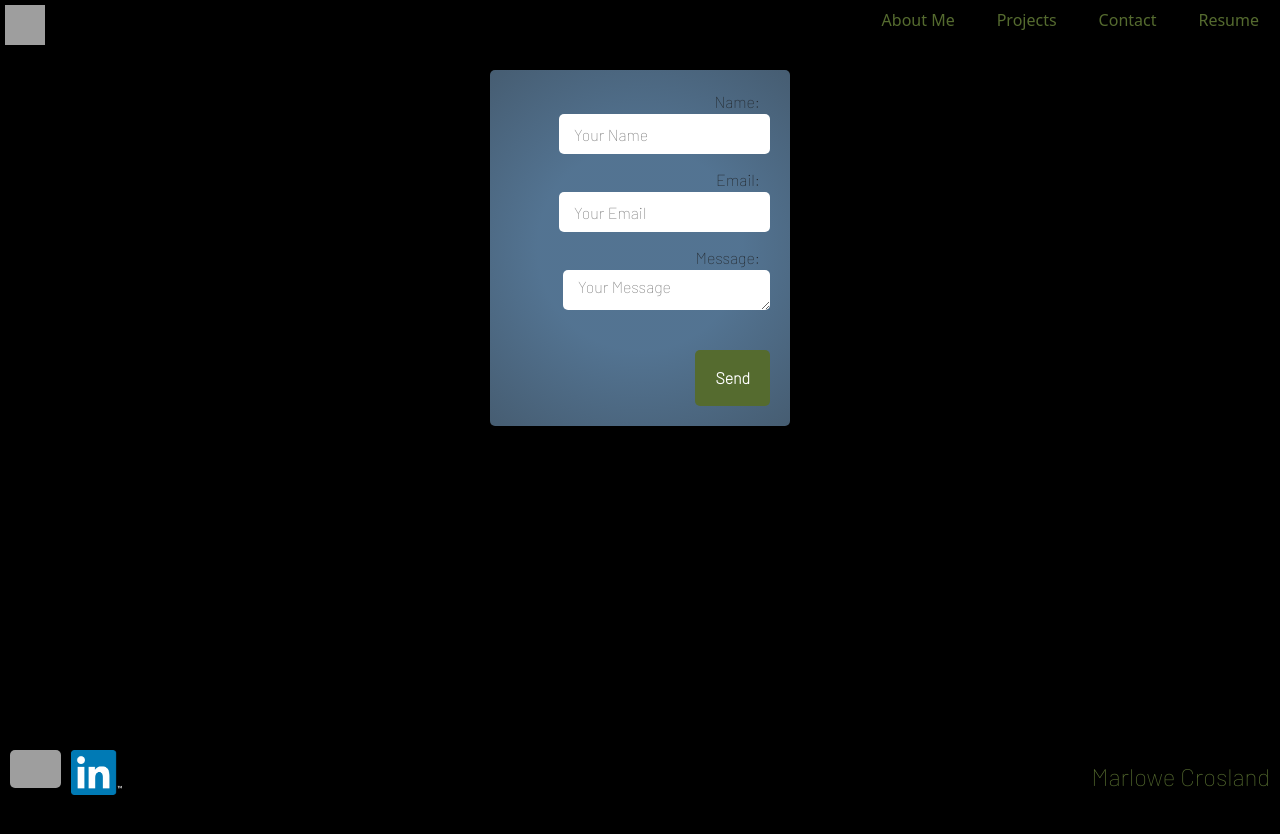
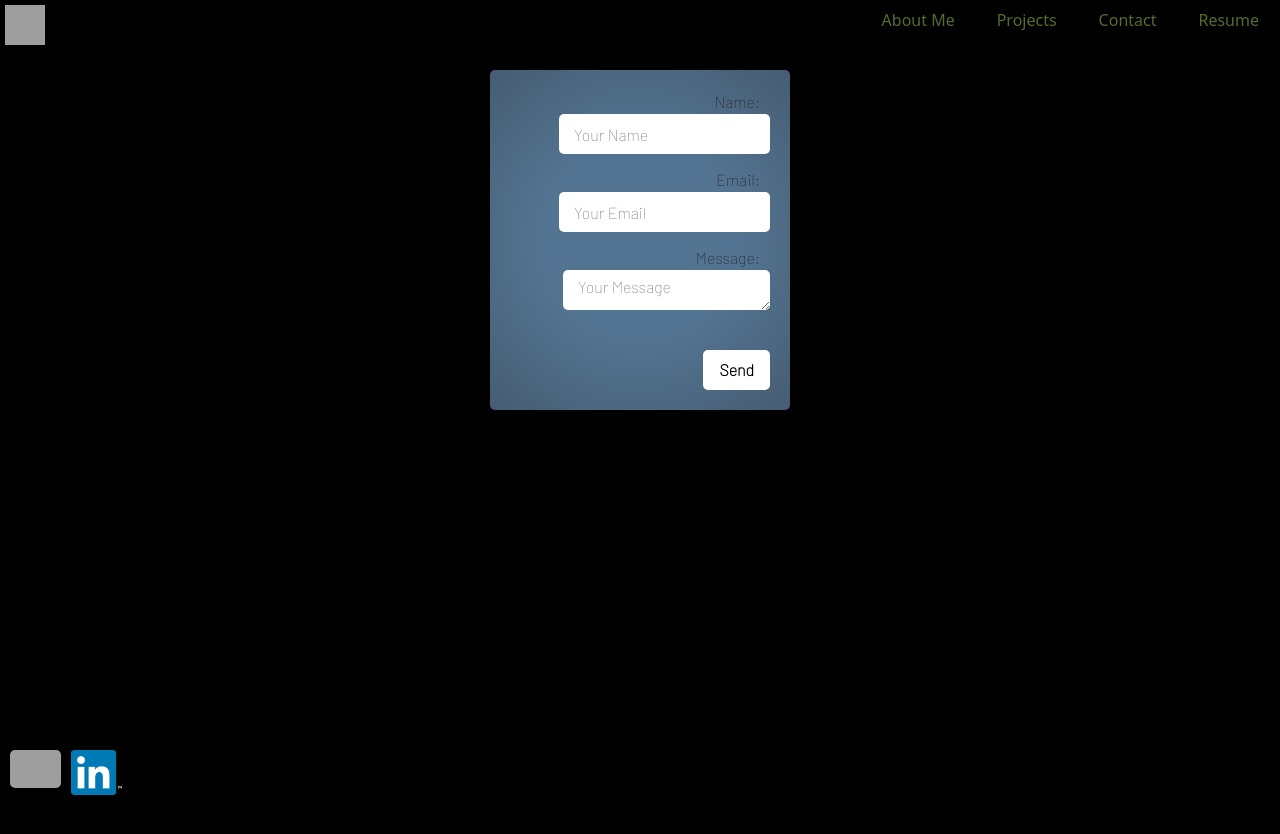
Before and after one commit to MarloweCrosland/react-portfolio, a React (Create React App) app: page / in a window 1280 px wide. Both pictures are taken after a click on the element "Contact". Shown: the top 834 px of the page. Built offline with nearby package versions, Linux system fonts and the light colour scheme; grey boxes are pictures that could not be loaded.

Commit message:
simplified ui for projects page and removed name

```diff
--- a/src/components/Contact/Contact.css
+++ b/src/components/Contact/Contact.css
@@ -39,11 +39,11 @@
 }
 
 .form button {
-    padding: 16px 20px;
+    padding: 8px 16px;
     font-size: 1rem;
-    color: #fff;
+    color: black;
     border-radius: 5px;
-    background-color: darkolivegreen;
+    background-color: #fff;
     font-weight: 600;
     border: none;
     cursor: pointer;
--- a/src/components/Contact/Contact.js
+++ b/src/components/Contact/Contact.js
@@ -33,7 +33,7 @@ function Contact() {
           <input placeholder="Your Email" type="email" name="user_email" />
           <label>Message:</label>
           <textarea placeholder="Your Message" name="message" />
-          <button type="submit" value="Send Mes">
+          <button type="submit" value="Send">
             Send
           </button>
         </form>
--- a/src/components/Nav/Nav.js
+++ b/src/components/Nav/Nav.js
@@ -22,7 +22,7 @@ function Navi(props) {
   //map over each of the items and make it an html element
   return (
     <nav className="nav justify-content-end">
-      <h4 className="title-name font-2">Marlowe Crosland </h4>
+      <h4 className="title-name font-2"></h4>
       <ul className="nav">
         {categories.map((category) => (
           <li
--- a/src/components/Project/Project.css
+++ b/src/components/Project/Project.css
@@ -4,9 +4,8 @@
   margin-left: auto;
   margin-right: auto;
   flex-direction: column;
- padding-bottom: 20px;
+  padding-bottom: 20px;
 }
-
 
 .project {
   text-align: center;
@@ -22,7 +21,7 @@ background: radial-gradient(circle, rgba(143,199,251,0.5819070904645477) 44%, rg
 border: none; */
 .project_heading {
   margin-top: 20px;
-font-family: 'Barlow', sans-serif;
+  font-family: "Barlow", sans-serif;
   color: rgb(143, 199, 251);
   text-align: center;
 }
@@ -30,8 +29,9 @@ font-family: 'Barlow', sans-serif;
 .project_links {
   margin-left: 20%;
   font-size: 1rem;
-font-family: 'Barlow', sans-serif;
+  font-family: "Barlow", sans-serif;
   text-decoration: none;
+  color: black;
 }
 
 .project_links:hover {
--- a/src/components/Project/Project.js
+++ b/src/components/Project/Project.js
@@ -6,7 +6,6 @@ import "./Project.css";
 export default function Project() {
   return (
     <div className="project_container">
-      <h1 className="project_heading">My Projects</h1>
       <div className="project">
           <a
             className="project_links"
```
